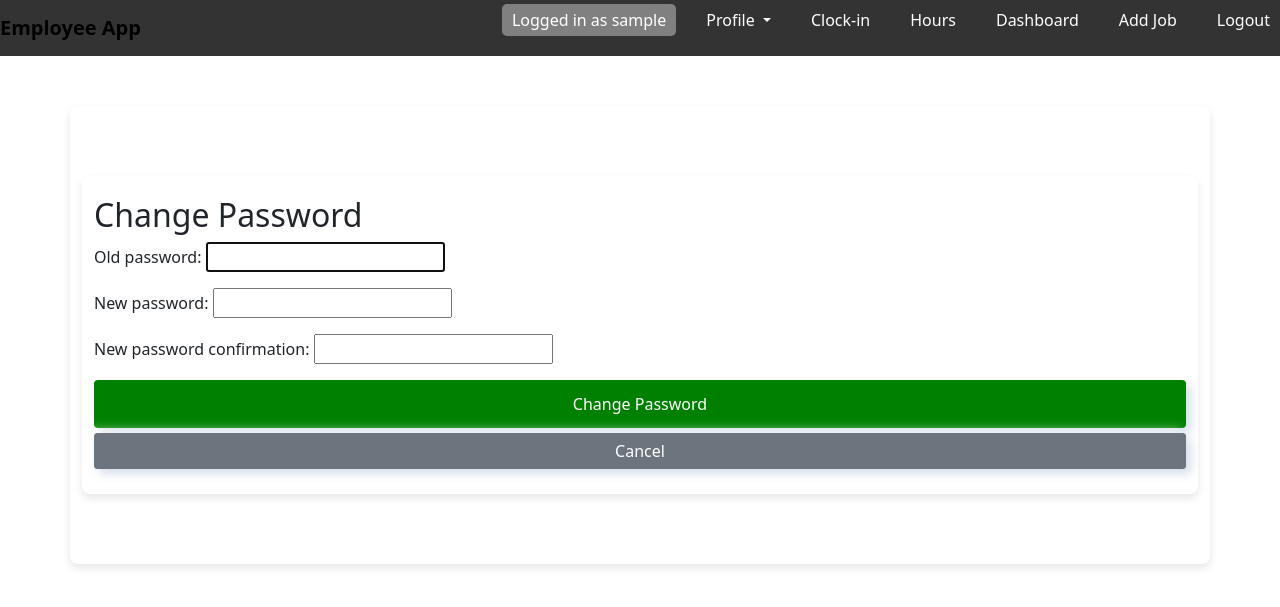
After one commit to RimPeter/employeeapp-ver6, a Django app: page /password_change/ in a window 1280 px wide. The commit adds this page. Shown: the top 607 px of the page. Run offline with Django 4.2, Linux system fonts and the light colour scheme; the visitor is signed in with stand-in values (Sample User, id 1).

Commit message:
Implement option for changing password

```diff
--- a/clockin/settings.py
+++ b/clockin/settings.py
@@ -87,6 +87,9 @@ AUTH_PASSWORD_VALIDATORS = [
     },
     {
         'NAME': 'django.contrib.auth.password_validation.MinimumLengthValidator',
+        'OPTIONS': {
+            'min_length': 8,
+        }
     },
     {
         'NAME': 'django.contrib.auth.password_validation.CommonPasswordValidator',
--- a/employeeapp/templates/employeeapp/login.html
+++ b/employeeapp/templates/employeeapp/login.html
@@ -1,6 +1,6 @@
 {% extends "employeeapp/base.html" %}
 {% block content %}
-<body>
+
     <div class="container frame">
         <div class="row ">
             <div class="col-md-4 offset-md-4">
@@ -20,5 +20,5 @@
       <p>Don't have an account?</p>
       <a href="{% url 'register' %}"> Register Here</a>
     </div>
-</body>
+
 {% endblock %}
--- /dev/null
+++ b/employeeapp/templates/employeeapp/password_change.html
@@ -0,0 +1,40 @@
+{% extends 'employeeapp/base.html' %}
+
+{% block content %}
+    <div class="container">
+        <h2>Change Password</h2>
+        <form method="post">
+            {% csrf_token %}
+            {{ form.non_field_errors }}
+            <div class="mb-3">
+                {{ form.old_password.label_tag }}
+                {{ form.old_password }}
+                {% if form.old_password.errors %}
+                    <div class="text-danger">
+                        {{ form.old_password.errors }}
+                    </div>
+                {% endif %}
+            </div>
+            <div class="mb-3">
+                {{ form.new_password1.label_tag }}
+                {{ form.new_password1 }}
+                {% if form.new_password1.errors %}
+                    <div class="text-danger">
+                        {{ form.new_password1.errors }}
+                    </div>
+                {% endif %}
+            </div>
+            <div class="mb-3">
+                {{ form.new_password2.label_tag }}
+                {{ form.new_password2 }}
+                {% if form.new_password2.errors %}
+                    <div class="text-danger">
+                        {{ form.new_password2.errors }}
+                    </div>
+                {% endif %}
+            </div>
+            <button type="submit" class="btn btn-primary">Change Password</button>
+            <a href="{% url 'profile_detail' pk=user.profile.pk %}" class="btn btn-secondary">Cancel</a>
+        </form>
+    </div>
+{% endblock %}
--- a/employeeapp/templates/employeeapp/profile_detail.html
+++ b/employeeapp/templates/employeeapp/profile_detail.html
@@ -13,5 +13,6 @@
         <a href="{% url 'edit_profile' pk=profile.pk %}" class="btn btn-primary">Edit Profile</a>
         <a href="{% url 'delete_profile' pk=profile.pk %}" class="btn btn-danger">Delete Profile</a>
         <a href="{% url 'delete_user' pk=profile.user.pk %}" class="btn btn-warning">Delete Account</a>
+        <a href="{% url 'password_change' %}" class="btn btn-secondary">Change Password</a>
     </div>
 {% endblock %}
--- a/employeeapp/urls.py
+++ b/employeeapp/urls.py
@@ -11,9 +11,11 @@ and employee clock-in and clock-out.
 from django.urls import path
 from . import views
 from .views import clock_in_view, clock_out_view
+from django.contrib.auth import views as auth_views
+from .views import clock_in_view, clock_out_view, CustomPasswordChangeView, CustomPasswordChangeDoneView
 
 urlpatterns = [
-    path('', views.home, name=''),
+    path('', views.home, name='home'),
     path('register/', views.register, name='register'),
     path('login/', views.login, name='login'),
     path('logout/', views.logout, name='logout'),
@@ -24,10 +26,17 @@ urlpatterns = [
     path('delete-job/<str:pk>/', views.delete_job, name='delete-job'),
     path('clockin/', clock_in_view, name='employee-clockin'),
     path('clockout/', clock_out_view, name='clockout'),
-    path('dashboard/', views.employee_clockin_view, name='dashboard'),
+    #path('dashboard/', views.employee_clockin_view, name='dashboard'),
     path('profile/create/', views.create_profile, name='create_profile'),
     path('profile/<int:pk>/edit/', views.edit_profile, name='edit_profile'),
     path('profile/<int:pk>/', views.profile_detail, name='profile_detail'),
     path('profile/<int:pk>/delete/', views.delete_profile, name='delete_profile'),
     path('user/<int:pk>/delete/', views.delete_user, name='delete_user'),
+    path('password_change/',
+         CustomPasswordChangeView.as_view(),
+         name='password_change'),
+
+    path('password_change/done/',
+         CustomPasswordChangeDoneView.as_view(),
+         name='password_change_done'),
 ]
--- a/employeeapp/views.py
+++ b/employeeapp/views.py
@@ -19,8 +19,11 @@ from .forms import UpdateJobForm, ClockInForm, ClockOutForm, ProfileForm
 from .forms import LoginForm, CustomUserCreationForm, JobsDoneForm
 from .models import JobsDone, ClockIn, Employee, Profile
 from django.contrib.auth.models import User
-from django.contrib.auth.forms import PasswordChangeForm
-
+from django.contrib.auth.views import PasswordChangeDoneView
+from django.urls import reverse_lazy
+from django.contrib.auth.mixins import LoginRequiredMixin
+from django.contrib.auth.views import PasswordChangeView
+import logging
 
 def home(request):
     """Render the home page."""
@@ -288,3 +291,36 @@ def delete_user(request, pk):
         return redirect('login')  # Redirect to the home page after account deletion
 
     return render(request, 'employeeapp/delete_user.html', {'user': user})
+
+logger = logging.getLogger(__name__)
+class CustomPasswordChangeView(LoginRequiredMixin, PasswordChangeView):
+    """
+    View to handle password change.
+    """
+    template_name = 'employeeapp/password_change.html'
+    success_url = reverse_lazy('password_change_done')
+
+    def form_valid(self, form):
+        logger.info(f"User {self.request.user.username} is changing their password.")
+        messages.success(self.request, "Your password was successfully updated!")
+        return super().form_valid(form)
+
+    def form_invalid(self, form):
+        logger.warning(f"User {self.request.user.username} failed to change their password.")
+        messages.error(self.request, "There was an error changing your password. Please try again.")
+        return super().form_invalid(form)
+
+class CustomPasswordChangeDoneView(LoginRequiredMixin, PasswordChangeDoneView):
+    """
+    View to confirm password change.
+    """
+    template_name = 'employeeapp/password_change_done.html'
+
+    def get_context_data(self, **kwargs):
+        context = super().get_context_data(**kwargs)
+        context['page_title'] = "Password Change Successful"
+        return context
+
+    def get(self, request, *args, **kwargs):
+        logger.info(f"User {request.user.username} has successfully changed their password.")
+        return super().get(request, *args, **kwargs)
```
Also changed, not shown: employeeapp/templates/employeeapp/password_change_done.html (added, +9 -0 lines).
